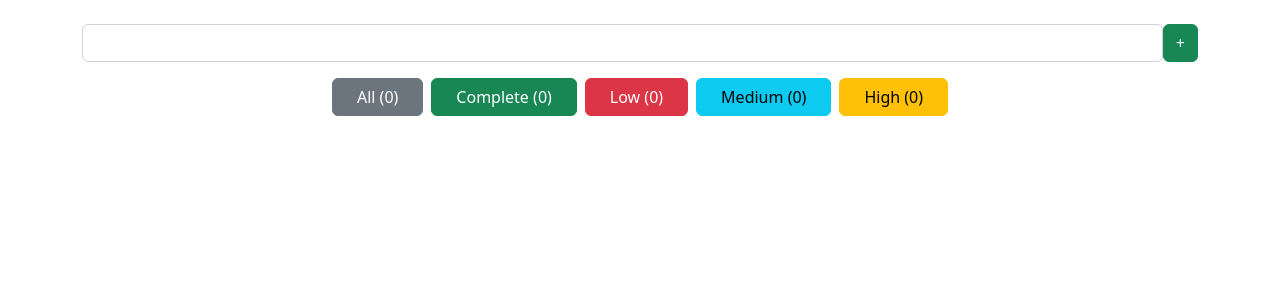
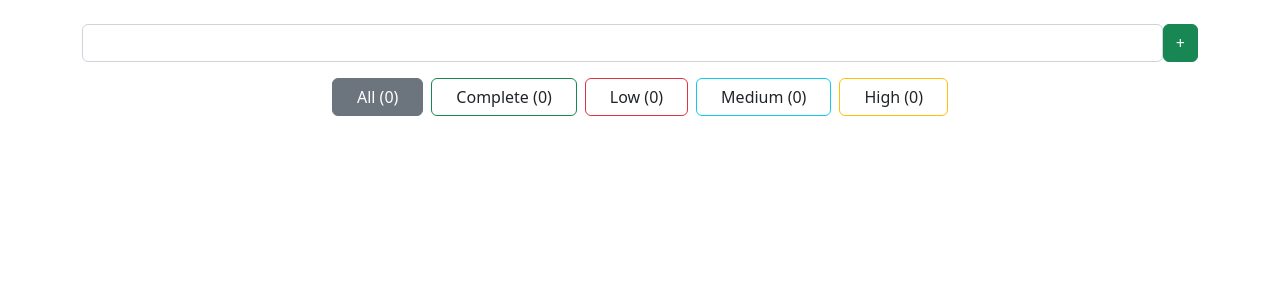
Before and after one commit to kaziFahmid/qtec-test, a React (Vite) app: page / in a window 1280 px wide. Shown: the top 300 px of the page. Built offline with nearby package versions, Linux system fonts and the light colour scheme.

Commit message:
filter done

```diff
--- a/src/Components/Main.jsx
+++ b/src/Components/Main.jsx
@@ -7,12 +7,19 @@ export const Main = () => {
   const [inputValue, setInputValue] = useState('');
   const [todoList, setTodoList] = useState([]);
   const [editingIndex, setEditingIndex] = useState(null);
+  const [filter, setFilter] = useState('all');
 
   const AllTodoListCount = todoList?.length;
   const AllTodoLowListsCount = todoList.filter((todo) => todo?.status === 'low').length;
   const AllTodoMediumListsCount = todoList.filter((todo) => todo?.status === 'medium').length;
   const AllTodoHighListsCount = todoList.filter((todo) => todo?.status === 'high').length;
   const AllTodoCompleteListsCount = todoList.filter((todo) => todo?.status === 'complete').length;
+
+  const filteredTodoList = todoList.filter((todo) => {
+    if (filter === 'all') return true;
+    return todo.status === filter;
+  });
+
   useEffect(() => {
     const storedTodoList = JSON.parse(localStorage.getItem('todoList')) || [];
     setTodoList(storedTodoList);
@@ -68,6 +75,10 @@ export const Main = () => {
     setInputValue('');
   };
 
+  const handleFilter = (status) => {
+    setFilter(status);
+  };
+
   return (
     <div className="container">
       <div className="text-center d-flex mt-4">
@@ -83,35 +94,50 @@ export const Main = () => {
       </div>
       <div className="d-flex flex-column text-center flex-sm-row justify-content-center gap-2 mt-3">
         <div>
-          <button className="btn btn-secondary px-4">
+          <button
+            className={`btn ${filter === 'all' ? 'btn-secondary' : 'border border-secondary'} px-4`}
+            onClick={() => handleFilter('all')}
+          >
             All {' '}
             ({AllTodoListCount})
           </button>
         </div>
         <div>
           {' '}
-          <button className="btn btn-success px-4">
-            Complete{' '}
+          <button
+            className={`btn ${filter === 'complete' ? 'btn-success' : 'border border-success'} px-4`}
+            onClick={() => handleFilter('complete')}
+          >
+            Complete {' '}
             ({AllTodoCompleteListsCount})
           </button>
         </div>
         <div>
           {' '}
-          <button className="btn btn-danger px-4">
+          <button
+            className={`btn ${filter === 'low' ? 'btn-danger' : 'border border-danger'} px-4`}
+            onClick={() => handleFilter('low')}
+          >
             Low {' '}
             ({AllTodoLowListsCount})
           </button>
         </div>
         <div>
           {' '}
-          <button className="btn btn-info px-4 ">
+          <button
+            className={`btn ${filter === 'medium' ? 'btn-info' : 'border border-info'} px-4`}
+            onClick={() => handleFilter('medium')}
+          >
             Medium {' '}
             ({AllTodoMediumListsCount}){' '}
           </button>
         </div>
         <div>
           {' '}
-          <button className="btn btn-warning px-4">
+          <button
+            className={`btn ${filter === 'high' ? 'btn-warning' : 'border border-warning'} px-4`}
+            onClick={() => handleFilter('high')}
+          >
             High {' '}
             ({AllTodoHighListsCount}){' '}
           </button>
@@ -120,7 +146,7 @@ export const Main = () => {
 
       {/* todo list area Start */}
       <div className="mt-3">
-        {todoList.map((todo, index) => (
+        {filteredTodoList.map((todo, index) => (
           <div
             key={index}
             style={{ position: 'relative' }}
@@ -197,7 +223,7 @@ export const Main = () => {
                         <SlOptionsVertical />
                       </button>
                       <ul class="dropdown-menu">
-                      <li>
+                        <li>
                           <button
                             className="dropdown-item"
                             onClick={() => handleUpdateStatus(index, 'pending')}
@@ -250,3 +276,5 @@ export const Main = () => {
     </div>
   );
 };
+
+export default Main;
```
